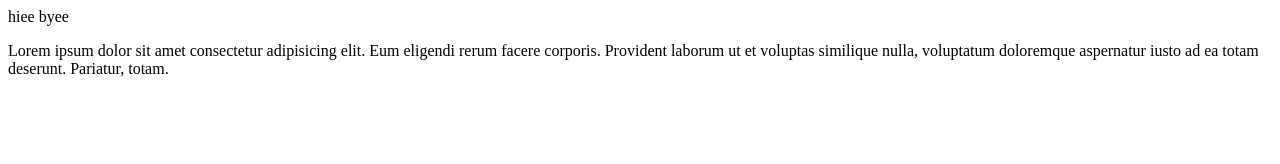
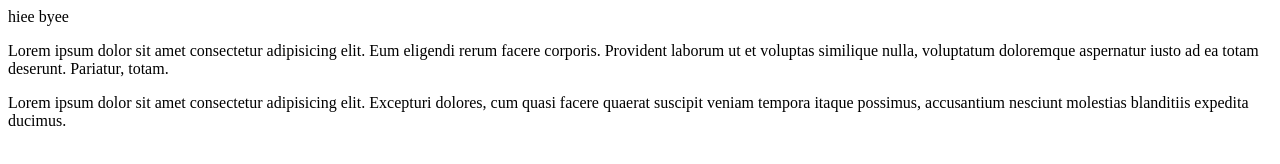
Before and after one commit to thanfir/parcticerespo, a plain HTML site: page index.html in a window 1280 px wide. Drawn offline with Linux system fonts and the light colour scheme.

Commit message:
more changes

```diff
--- a/index.html
+++ b/index.html
@@ -11,5 +11,6 @@
     <p>
         Lorem ipsum dolor sit amet consectetur adipisicing elit. Eum eligendi rerum facere corporis. Provident laborum ut et voluptas similique nulla, voluptatum doloremque aspernatur iusto ad ea totam deserunt. Pariatur, totam.
     </p>
+    <p>Lorem ipsum dolor sit amet consectetur adipisicing elit. Excepturi dolores, cum quasi facere quaerat suscipit veniam tempora itaque possimus, accusantium nesciunt molestias blanditiis expedita ducimus.</p>
 </body>
 </html>
```
